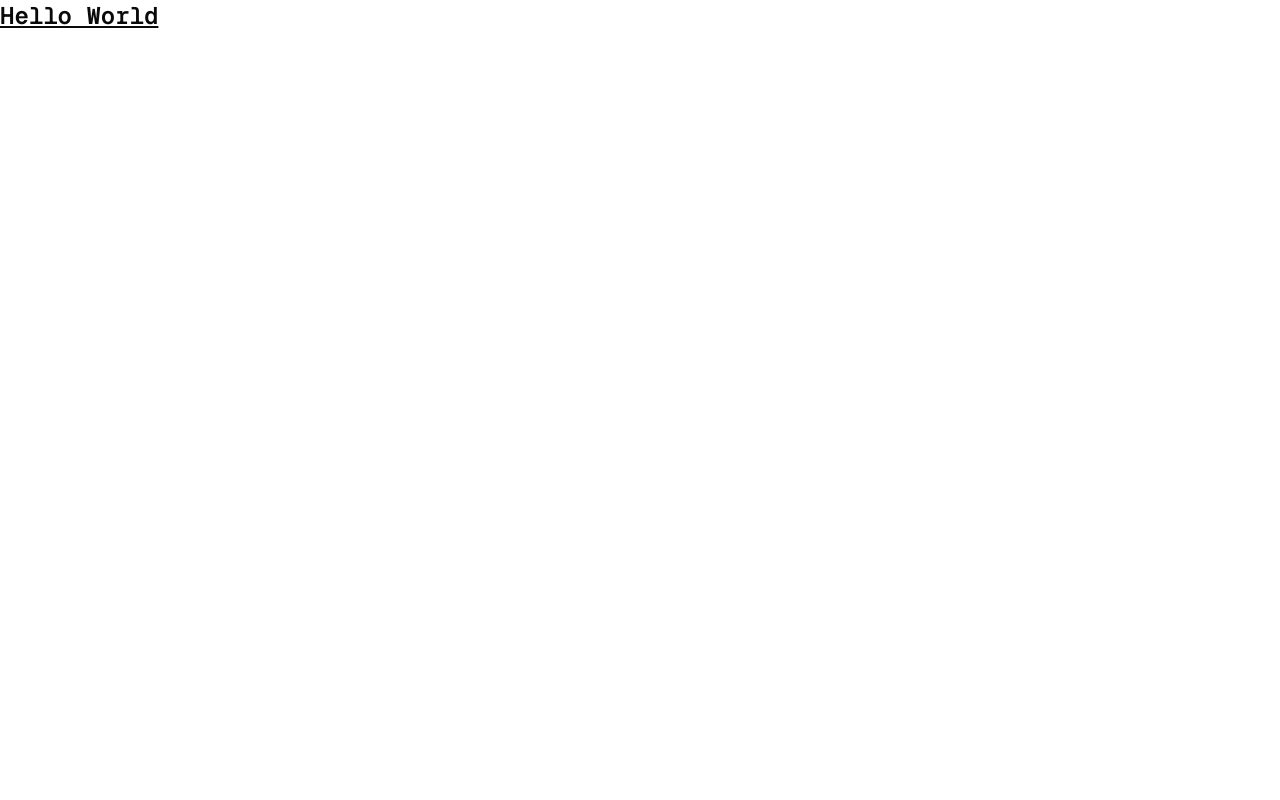
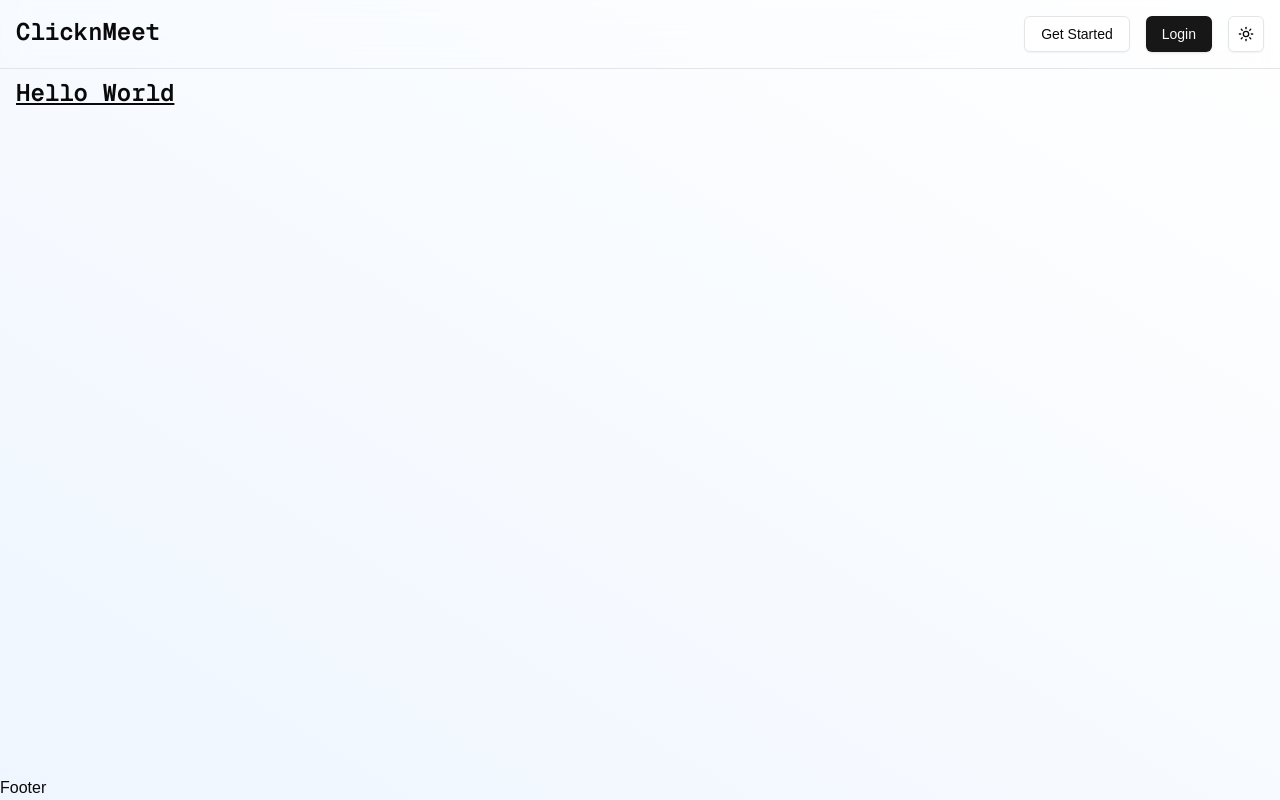
Before and after one commit to Khalil-codes/click-n-meet, a Next.js app: page / in a window 1280 px wide. Built offline with nearby package versions, Linux system fonts and the light colour scheme.

Commit message:
Update meta title and built basic layout of the app

```diff
--- a/src/app/layout.tsx
+++ b/src/app/layout.tsx
@@ -1,6 +1,9 @@
 import type { Metadata } from "next";
 import localFont from "next/font/local";
 import "./globals.css";
+import Header from "@/components/header";
+import Footer from "@/components/footer";
+import { ThemeProvider } from "@/components/theme-provider";
 
 const geistSans = localFont({
   src: "./fonts/GeistVF.woff",
@@ -14,8 +17,9 @@ const geistMono = localFont({
 });
 
 export const metadata: Metadata = {
-  title: "Create Next App",
-  description: "Generated by create next app",
+  title: "Click n Meet - Simplify Schedulinh",
+  description:
+    "Effortless call and meeting scheduling in one click. Say goodbye to back-and-forth emails!",
 };
 
 export default function RootLayout({
@@ -26,9 +30,18 @@ export default function RootLayout({
   return (
     <html lang="en">
       <body
-        className={`${geistSans.variable} ${geistMono.variable} antialiased`}
-      >
-        {children}
+        className={`${geistSans.variable} ${geistMono.variable} flex min-h-screen flex-col bg-gradient-to-tr from-blue-50 to-white antialiased dark:from-gray-900 dark:to-gray-950`}>
+        <ThemeProvider
+          attribute="class"
+          defaultTheme="system"
+          enableSystem
+          disableTransitionOnChange>
+          <Header />
+          <main className="container mx-auto flex flex-1 flex-col px-4 py-2">
+            {children}
+          </main>
+          <Footer />
+        </ThemeProvider>
       </body>
     </html>
   );
```
